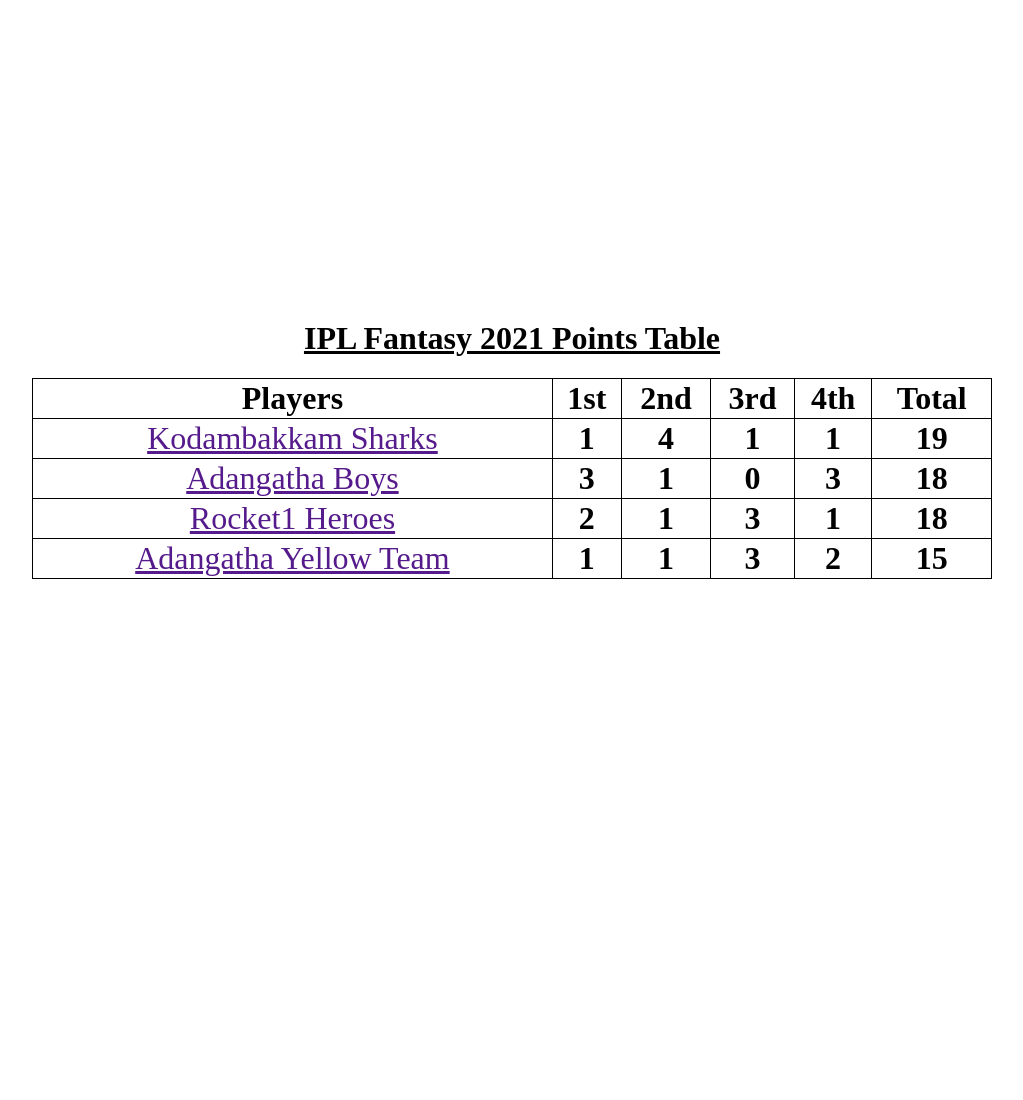
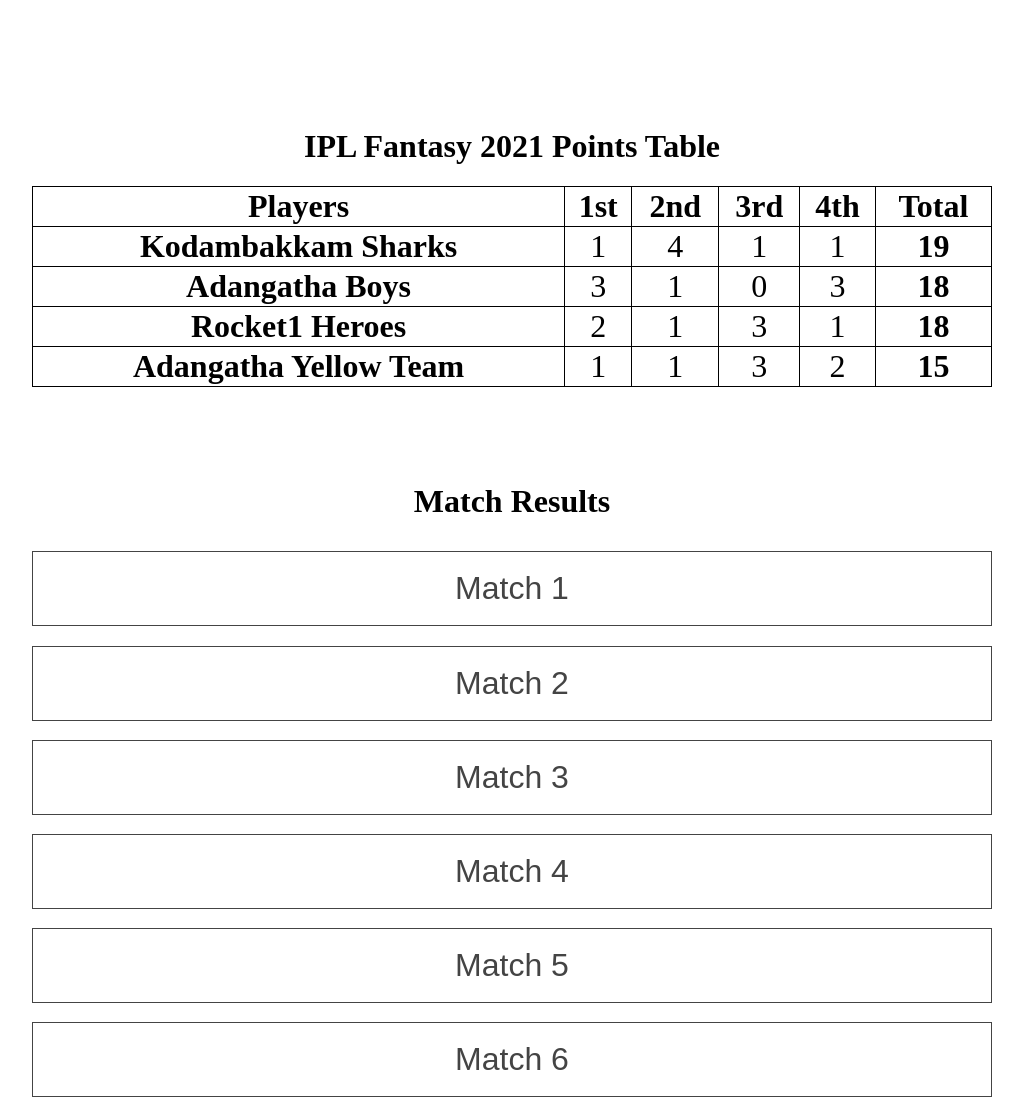
Before and after one commit to hariharan-dev/ipl-fantasy-2021, a plain HTML site: page index.html in a window 1280 px wide. Shown: the top 1100 px of the page, without its empty margins (128-1151 px from the left). Before the commit the page ends 800 px from the top, so only its background shows below. Drawn offline with Linux system fonts and the light colour scheme.

Commit message:
added match history

```diff
--- a/index.html
+++ b/index.html
@@ -1,12 +1,10 @@
 <html>
   <head>
     <title>IPL 2021 Fantasy</title>
-    <link rel="stylesheet" href="style.css">
+    <link rel="stylesheet" href="style.css" />
   </head>
   <body>
-    <h1>
-      IPL Fantasy 2021 Points Table
-    </h1>
+    <h1>IPL Fantasy 2021 Points Table</h1>
     <table id="points-table">
       <tr>
         <th>Players</th>
@@ -18,19 +16,27 @@
       </tr>
       <template id="pointsTableTemp">
         <tr>
-          <td >
-              <a href="" id="player">
-
-              </a>
-          </td>
-          <th id="pos1"></th>
-          <th id="pos2"></th>
-          <th id="pos3"></th>
-          <th id="pos4"></th>
+          <th id="player"></th>
+          <td id="pos1"></td>
+          <td id="pos2"></td>
+          <td id="pos3"></td>
+          <td id="pos4"></td>
           <th id="total"></th>
         </tr>
       </template>
     </table>
+    <h1>Match Results</h1>
+    <div id="match-history">
+      <template id="match">
+        <button id="match-no" class="accordion"></button>
+        <div class="panel">
+          <p id="p1"></p>
+          <p id="p2"></p>
+          <p id="p3"></p>
+          <p id="p4"></p>
+        </div>
+      </template>
+    </div>
     <script text="javascript" src="./index.js"></script>
   </body>
 </html>
--- a/index.js
+++ b/index.js
@@ -6,6 +6,12 @@ const GAMES = [
     "Adangatha Yellow Team": 0,
     "Kodambakkam Sharks": 0,
     "Rocket1 Heroes": 0,
+    scores: {
+      "Adangatha Boys": 0,
+      "Adangatha Yellow Team": 0,
+      "Kodambakkam Sharks": 0,
+      "Rocket1 Heroes": 0,
+    },
   },
   {
     id: 2,
@@ -14,6 +20,12 @@ const GAMES = [
     "Adangatha Yellow Team": 4,
     "Kodambakkam Sharks": 2,
     "Rocket1 Heroes": 3,
+    scores: {
+      "Adangatha Boys": 739.5,
+      "Kodambakkam Sharks": 696.5,
+      "Rocket1 Heroes": 603.5,
+      "Adangatha Yellow Team": 476.5,
+    },
   },
   {
     id: 3,
@@ -22,6 +34,12 @@ const GAMES = [
     "Adangatha Yellow Team": 4,
     "Kodambakkam Sharks": 3,
     "Rocket1 Heroes": 1,
+    scores: {
+      "Rocket1 Heroes": 582.5,
+      "Adangatha Boys": 539,
+      "Kodambakkam Sharks": 536.5,
+      "Adangatha Yellow Team": 522.5,
+    },
   },
   {
     id: 4,
@@ -30,6 +48,12 @@ const GAMES = [
     "Adangatha Yellow Team": 1,
     "Kodambakkam Sharks": 2,
     "Rocket1 Heroes": 3,
+    scores: {
+      "Adangatha Yellow Team": 790,
+      "Kodambakkam Sharks": 777.5,
+      "Rocket1 Heroes": 580,
+      "Adangatha Boys": 556,
+    },
   },
   {
     id: 5,
@@ -38,6 +62,12 @@ const GAMES = [
     "Adangatha Yellow Team": 2,
     "Kodambakkam Sharks": 4,
     "Rocket1 Heroes": 3,
+    scores: {
+      "Adangatha Boys": 777.5,
+      "Adangatha Yellow Team": 722.5,
+      "Rocket1 Heroes": 687,
+      "Kodambakkam Sharks": 613.5,
+    },
   },
   {
     id: 6,
@@ -46,6 +76,12 @@ const GAMES = [
     "Adangatha Yellow Team": 3,
     "Kodambakkam Sharks": 2,
     "Rocket1 Heroes": 1,
+    scores: {
+      "Rocket1 Heroes": 770.5,
+      "Kodambakkam Sharks": 650.5,
+      "Adangatha Yellow Team": 571,
+      "Adangatha Boys": 544,
+    },
   },
   {
     id: 7,
@@ -54,14 +90,26 @@ const GAMES = [
     "Adangatha Yellow Team": 3,
     "Kodambakkam Sharks": 2,
     "Rocket1 Heroes": 4,
+    scores: {
+      "Adangatha Boys": 617.5,
+      "Kodambakkam Sharks": 613.5,
+      "Adangatha Yellow Team": 453,
+      "Rocket1 Heroes": 429,
+    },
   },
-    {
+  {
     id: 8,
     title: "PBKS VS CSK",
     "Adangatha Boys": 4,
     "Adangatha Yellow Team": 3,
     "Kodambakkam Sharks": 1,
     "Rocket1 Heroes": 2,
+    scores: {
+      "Kodambakkam Sharks": 525,
+      "Rocket1 Heroes": 428,
+      "Adangatha Yellow Team": 424.5,
+      "Adangatha Boys": 397.5,
+    },
   },
 ];
 const Players = [
@@ -122,7 +170,9 @@ const displayTable = [];
 Object.keys(pointsTable).forEach((player) => {
   displayTable.push(pointsTable[player]);
 });
-displayTable.sort((playerA, playerB) => playerA.total > playerB.total ? -1 : 1);
+displayTable.sort((playerA, playerB) =>
+  playerA.total > playerB.total ? -1 : 1
+);
 
 displayTable.forEach((player) => {
   const pTableRow = pointsTableTemp.content.cloneNode(true);
@@ -143,3 +193,35 @@ displayTable.forEach((player) => {
 
   document.getElementById("points-table").appendChild(pTableRow);
 });
+
+GAMES.forEach((game) => {
+  const matchTemplate = match.content.cloneNode(true);
+  let matcNo = matchTemplate.querySelector("#match-no");
+  matcNo.innerHTML = `Match ${game.id}`;
+
+  Object.keys(game.scores).forEach((player, index) => {
+    let playerScore = matchTemplate.querySelector("#p" + (index + 1));
+    playerScore.innerHTML = `${player} - ${game.scores[player]}`;
+  });
+
+  document.getElementById("match-history").appendChild(matchTemplate);
+});
+
+var acc = document.getElementsByClassName("accordion");
+var i;
+
+for (i = 0; i < acc.length; i++) {
+  acc[i].addEventListener("click", function () {
+    /* Toggle between adding and removing the "active" class,
+    to highlight the button that controls the panel */
+    this.classList.toggle("active");
+
+    /* Toggle between hiding and showing the active panel */
+    var panel = this.nextElementSibling;
+    if (panel.style.display === "block") {
+      panel.style.display = "none";
+    } else {
+      panel.style.display = "block";
+    }
+  });
+}
--- a/style.css
+++ b/style.css
@@ -1,13 +1,10 @@
 body {
   width: 75vw;
-  margin: 25% auto 0 auto;
+  margin: 10% auto 0 auto;
   text-align: center;
 }
-h1 {
-  text-decoration: underline;
-}
 table {
-  margin: auto;
+  margin-bottom: 10%;
   border-collapse: collapse;
   width: 100%;
   height: 20vh;
@@ -21,7 +18,42 @@ td {
 th,
 td {
   margin: 2%;
-  font-size: 2rem;
+  font-size: 2em;
   height: 4vh;
   text-align: center;
 }
+
+/* Style the buttons that are used to open and close the accordion panel */
+.accordion {
+  background-color: white;
+  color: #444;
+  cursor: pointer;
+  padding: 18px;
+  width: 100%;
+  text-align: center;
+  border: none;
+  outline: none;
+  transition: 0.4s;
+  font-size: 2rem;
+  border: 1px solid;
+  margin: 1% 0;
+}
+
+.accordion span {
+  float: right;
+}
+
+/* Add a background color to the button if it is clicked on (add the .active class with JS), and when you move the mouse over it (hover) */
+.active,
+.accordion:hover {
+  background-color: aliceblue;
+}
+
+/* Style the accordion panel. Note: hidden by default */
+.panel {
+  padding: 0 18px;
+  display: none;
+  overflow: hidden;
+  border: 1px solid;
+  font-size: 1.1rem;
+}
```
